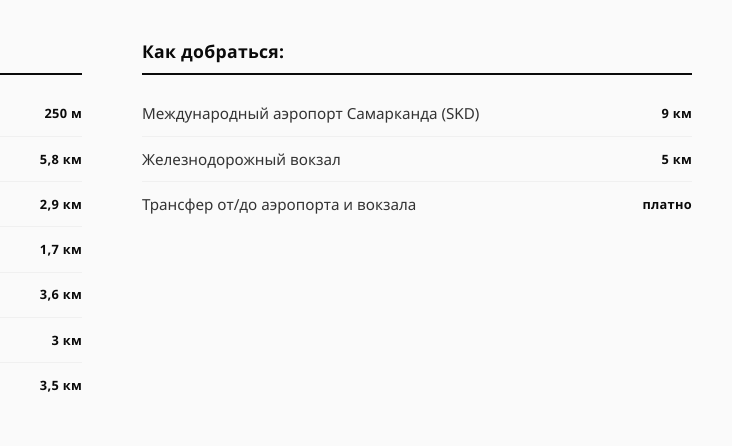
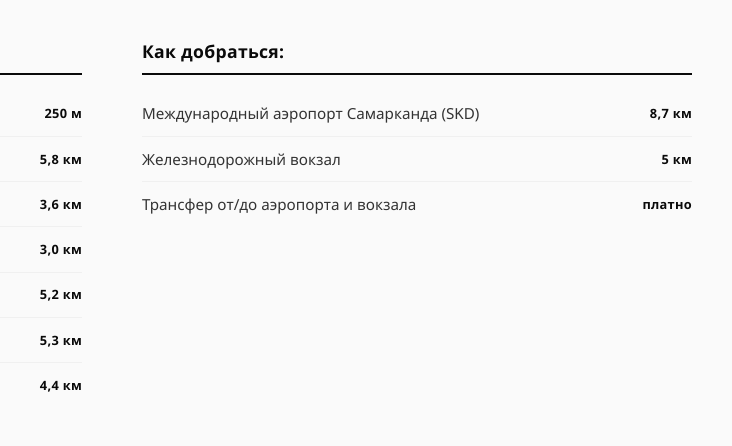
Before and after one commit to Erkin546/Hotel-Latif, a website built with Vite: page index.html in a window 1280 px wide. Shown: the part 1964-2410 px from the top of the page, 528-1260 px from the left. Built offline with nearby package versions, Linux system fonts and the light colour scheme; files whose address does not match are found by name.

Commit message:
Даня лучший

```diff
--- a/index.html
+++ b/index.html
@@ -119,18 +119,18 @@
                     <ul>
                         <li><span data-key="around.n1">Ресторан Каримбек (лучший плов в городе)</span> <span class="distance">250 м</span></li>
                         <li><span data-key="around.n2">Сиабский базар (специи, сухофрукты, лепёшки)</span> <span class="distance">5,8 км</span></li>
-                        <li><span data-key="around.n3">Мавзолей Гур-Эмир (усыпальница Амира Тимура)</span> <span class="distance">2,9 км</span></li>
-                        <li><span data-key="around.n4">Государственный музей истории культуры Узбекистана</span> <span class="distance">1,7 км</span></li>
-                        <li><span data-key="around.n5">Регистан (площадь трёх медресе)</span> <span class="distance">3,6 км</span></li>
-                        <li><span data-key="around.n6">Мечеть Биби-Ханым</span> <span class="distance">3 км</span></li>
-                        <li><span data-key="around.n7">Медресе Улугбека</span> <span class="distance">3,5 км</span></li>
+                        <li><span data-key="around.n3">Мавзолей Гур-Эмир (усыпальница Амира Тимура)</span> <span class="distance">3,6 км</span></li>
+                        <li><span data-key="around.n4">Государственный музей истории культуры Узбекистана</span> <span class="distance">3,0 км</span></li>
+                        <li><span data-key="around.n5">Регистан (площадь трёх медресе)</span> <span class="distance">5,2 км</span></li>
+                        <li><span data-key="around.n6">Мечеть Биби-Ханым</span> <span class="distance">5,3 км</span></li>
+                        <li><span data-key="around.n7">Медресе Улугбека</span> <span class="distance">4,4 км</span></li>
                     </ul>
                 </div>
 
                 <div class="around-col">
                     <h3 data-key="around.how">Как добраться:</h3>
                     <ul>
-                        <li><span data-key="around.h1">Международный аэропорт Самарканда (SKD)</span> <span class="distance">9 км</span></li>
+                        <li><span data-key="around.h1">Международный аэропорт Самарканда (SKD)</span> <span class="distance">8,7 км</span></li>
                         <li><span data-key="around.h2">Железнодорожный вокзал</span> <span class="distance">5 км</span></li>
                         <li><span data-key="around.h3">Трансфер от/до аэропорта и вокзала</span> <span class="distance">платно</span></li>
                     </ul>
```
